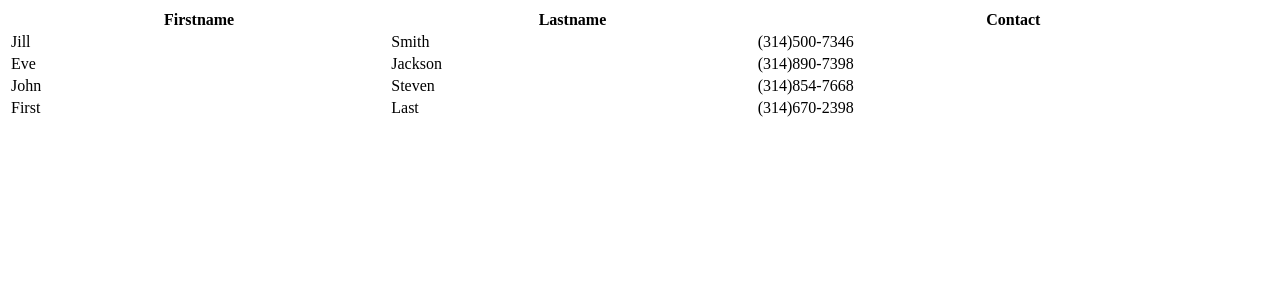
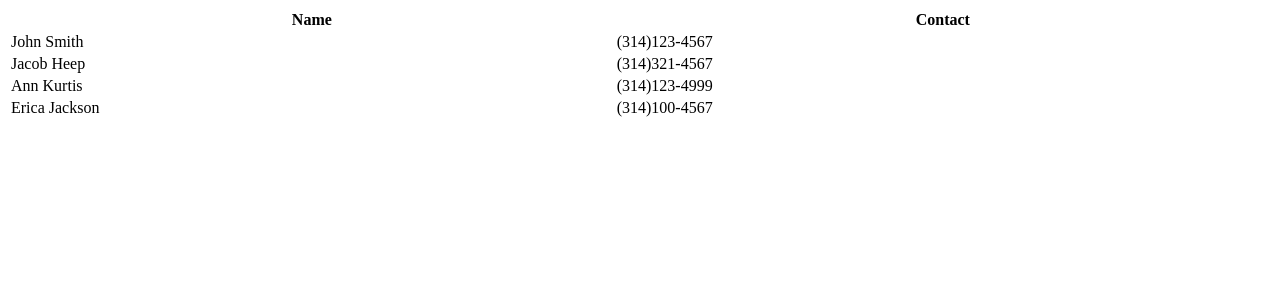
Before and after one commit to josebur86/WoolyBully, a Flask app: page / in a window 1280 px wide. Shown: the top 300 px of the page. Run offline with Flask 2, Linux system fonts and the light colour scheme.

Commit message:
set up initial templates

```diff
--- a/UI/main.py
+++ b/UI/main.py
@@ -3,5 +3,12 @@ from flask import Flask, render_template
 app = Flask(__name__)
 
 @app.route('/')
-def Index(name=None):
-    return render_template('index.html', name=name)
+def Index():
+    john = {'name': 'John Smith', 'number':'(314)123-4567'}
+    jacob = {'name': 'Jacob Heep', 'number':'(314)321-4567'}
+    ann = {'name': 'Ann Kurtis', 'number':'(314)123-4999'}
+    erica = {'name': 'Erica Jackson', 'number':'(314)100-4567'}
+
+    persons=[john, jacob, ann, erica]
+
+    return render_template('index.html', persons=persons)
--- /dev/null
+++ b/UI/templates/base.html
@@ -0,0 +1,10 @@
+<!doctype html>
+<html>
+    <head>
+        <title>Wooly Bully</title>
+        <!--add styles later>
+        <link rel="stylesheet" href="/css/style.css"-->
+    </head>
+    {% block content %}
+    {% endblock %}
+</html>
--- a/UI/templates/index.html
+++ b/UI/templates/index.html
@@ -1,37 +1,22 @@
-<!doctype html>
-<html>
-    <head>
-        <title>Wooly Bully</title>
-        <!--add styles later>
-        <link rel="stylesheet" href="/css/style.css"-->
-    </head>
+{% extends 'base.html' %}
+
+{% block content %}
     <body>
         <table style="width:100%">
             <tr>
-                <th>Firstname</th>
-                <th>Lastname</th>
+                <th>Name</th>
                 <th>Contact</th>
             </tr>
+
+            {% for person in persons %}
             <tr>
-                <td>Jill</td>
-                <td>Smith</td>
-                <td>(314)500-7346</td>
+                <td>{{person.name}}</td>
+                <td>{{person.number}}</td>
             </tr>
-            <tr>
-                <td>Eve</td>
-                <td>Jackson</td>
-                <td>(314)890-7398</td>
-            </tr>
-            <tr>
-                <td>John</td>
-                <td>Steven</td>
-                <td>(314)854-7668</td>
-            </tr>
-            <tr>
-                <td>First</td>
-                <td>Last</td>
-                <td>(314)670-2398</td>
-            </tr>
+
+            {% endfor %}
         </table>
     </body>
 </html>
+
+{% endblock %}
```
